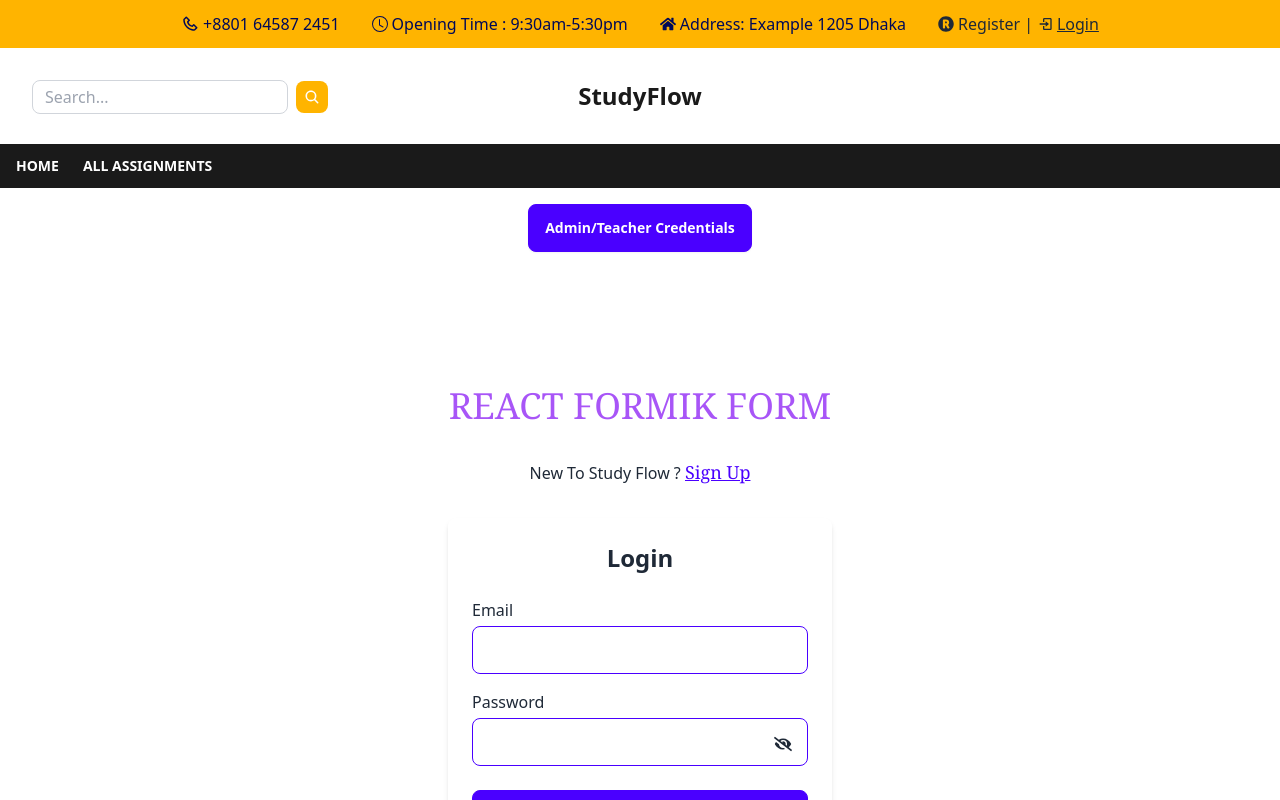
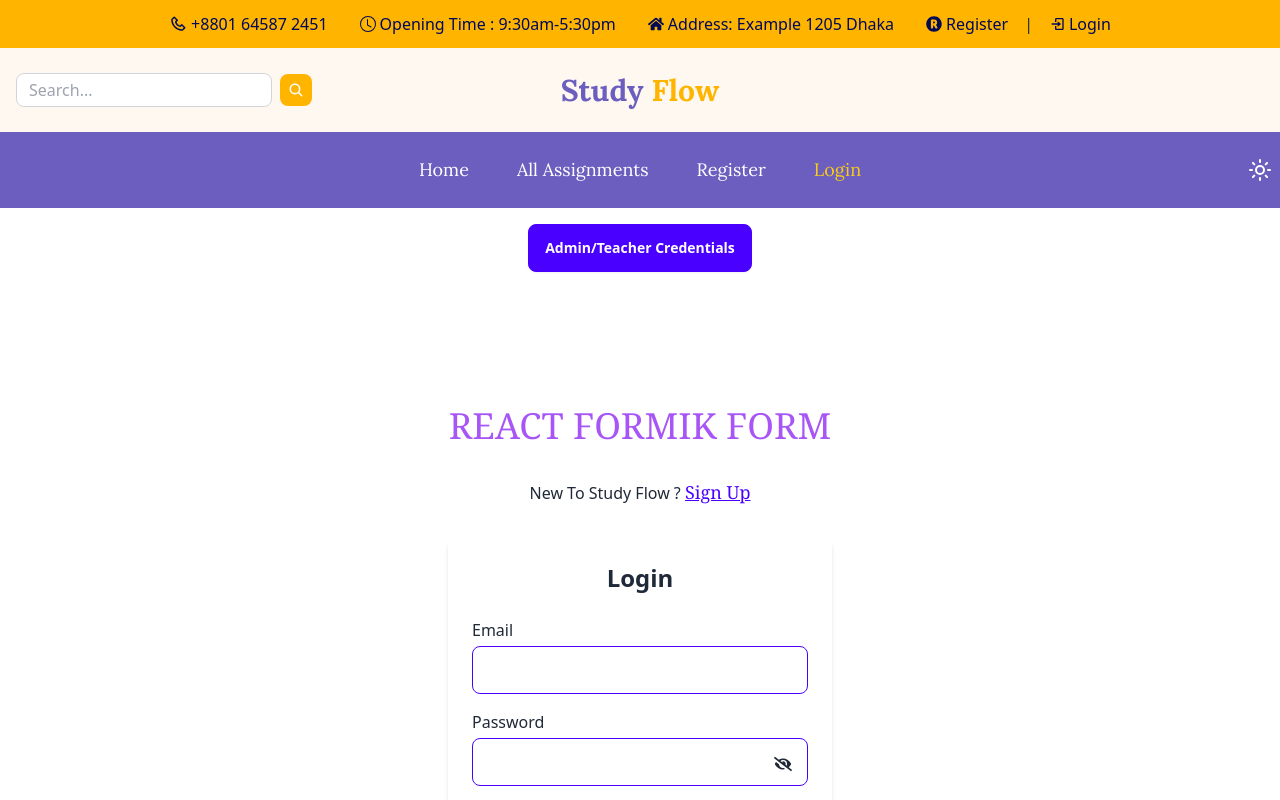
Before and after one commit to Sohelrana2815/study-flow-client, a React (Vite) app: page /login in a window 1280 px wide. Shown: the top 800 px of the page. Built offline with nearby package versions, Linux system fonts and the light colour scheme; no server answers.

Commit message:
i will fix a error which is cause by react helmet

```diff
--- a/src/Components/SectionTitle2/SectionTitle2.jsx
+++ b/src/Components/SectionTitle2/SectionTitle2.jsx
@@ -1,7 +1,7 @@
 const SectionTitle2 = ({ heading, subheading, className = "" }) => {
   return (
     <div>
-      <h2 className="text-2xl font-bold text-center">{heading}</h2>
+      <h2 className="text-2xl font-bold text-center font-lora">{heading}</h2>
       <p className="text-2xl font-bold">{subheading}</p>
     </div>
   );
--- a/src/Pages/Home/Banner/Banner.jsx
+++ b/src/Pages/Home/Banner/Banner.jsx
@@ -14,7 +14,7 @@ const Banner = () => {
   return (
     <div className="mt-16 pb-10">
       <SkeletonWrapper loading={loading} width={1280} height={800}>
-        <Carousel>
+        <Carousel showThumbs={false}>
           <div>
             <img src={banner1} className="rounded-lg" />
           </div>
--- a/src/Pages/Home/Home/Home.jsx
+++ b/src/Pages/Home/Home/Home.jsx
@@ -6,6 +6,8 @@ import Quote from "../Quote/Quote";
 import Features from "../Features/Features";
 import { useRef } from "react";
 import UsageGuide from "../UsageGuide/UsageGuide";
+import StudyGuideText from "../StudyGuideText/StudyGuideText";
+import OurServices from "../OurServices/OurServices";
 
 const Home = () => {
   // step 1.1 : Create a ref to target the AddStudyTasks section
@@ -25,6 +27,8 @@ const Home = () => {
         <title>Home Page</title>
       </Helmet>
       <Banner />
+      <StudyGuideText />
+      <OurServices />
       {/* step 1.3: pass scroll function as prop to Features */}
       <Features onGetStartedClick={scrollToAddStudyTasks} />
       {/* Step 1.4: Attach ref to the AddStudyTasks section */}
--- a/src/Shared/Navbar/Nav.jsx
+++ /dev/null
@@ -1,10 +0,0 @@
-
-const Nav = () => {
-    return (
-        <div>
-            navbar
-        </div>
-    );
-};
-
-export default Nav;
--- a/src/Shared/Navbar/Navbar.jsx
+++ b/src/Shared/Navbar/Navbar.jsx
@@ -1,80 +1,101 @@
 import { Link, NavLink } from "react-router-dom";
-import { IoSearch, IoMenuSharp } from "react-icons/io5";
+import { BiPhone, BiLogIn, BiMenu } from "react-icons/bi";
+import { BsClock } from "react-icons/bs";
+import { FaHome, FaRegistered } from "react-icons/fa";
+import { IoSearch } from "react-icons/io5";
 import { LuSun } from "react-icons/lu";
 import { GoMoon } from "react-icons/go";
 import useAuth from "../../Hooks/useAuth";
-import Swal from "sweetalert2";
 import useTheme from "../../Hooks/useTheme";
-import useAdmin from "../../Hooks/useAdmin";
-import { FaHome, FaPhone, FaRegistered } from "react-icons/fa";
-import { BsClock } from "react-icons/bs";
-import { BiLogIn, BiPhone } from "react-icons/bi";
 
 const Navbar = () => {
-  const { logout, user, loading } = useAuth();
+  const { user, logout } = useAuth();
   const { isDarkMode, toggleDarkMode } = useTheme();
-  const [isAdmin] = useAdmin();
 
   const handleLogout = () => {
-    Swal.fire({
-      title: "Are you sure?",
-      icon: "warning",
-      showCancelButton: true,
-      confirmButtonColor: "#3085d6",
-      cancelButtonColor: "#d33",
-      confirmButtonText: "Yes, Logout!",
-    }).then((result) => {
-      if (result.isConfirmed) {
+    if (window.confirm("Are you sure you want to logout?")) {
       logout();
-        Swal.fire({
-          title: "Logout Successfully!",
-          icon: "success",
-        });
+      alert("Logged out successfully!");
     }
-    });
   };
-
-  if (loading) {
-    return <p>Loading.....</p>;
-  }
 
   const navLinks = (
     <>
-      <li>
-        <NavLink to="/" className="text-white hover:text-gray-400">
+      <li className="lg:text-lg">
+        <NavLink
+          to="/"
+          className={({ isActive }) =>
+            isActive ? "text-yellow-400" : "text-white"
+          }
+        >
           Home
         </NavLink>
       </li>
       {user && (
-        <li>
+        <li className="lg:text-lg">
           <NavLink
             to="/createAssignments"
-            className="text-white hover:text-gray-400"
+            className={({ isActive }) =>
+              isActive ? "text-yellow-400" : "text-white"
+            }
           >
             Create Assignments
           </NavLink>
         </li>
       )}
-      <li>
-        <NavLink to="/assignments" className="text-white hover:text-gray-400">
+      <li className="lg:text-lg">
+        <NavLink
+          to="/assignments"
+          className={({ isActive }) =>
+            isActive ? "text-yellow-400" : "text-white"
+          }
+        >
           All Assignments
         </NavLink>
       </li>
-      {!isAdmin && user && (
-        <li>
+      {user ? null : (
+        <>
+          <li className="lg:text-lg">
+            <NavLink
+              to="/signUp"
+              className={({ isActive }) =>
+                isActive ? "text-yellow-400" : "text-white"
+              }
+            >
+              Register
+            </NavLink>
+          </li>
+          <li className="lg:text-lg">
+            <NavLink
+              to="/login"
+              className={({ isActive }) =>
+                isActive ? "text-yellow-400" : "text-white"
+              }
+            >
+              Login
+            </NavLink>
+          </li>
+        </>
+      )}
+      {!user?.isAdmin && user && (
+        <li className="lg:text-lg">
           <NavLink
             to="/dashboard/studentDashboard"
-            className="text-white hover:text-gray-400"
+            className={({ isActive }) =>
+              isActive ? "text-yellow-400" : "text-white"
+            }
           >
             Student Dashboard
           </NavLink>
         </li>
       )}
-      {isAdmin && (
-        <li>
+      {user?.isAdmin && (
+        <li className="lg:text-lg">
           <NavLink
             to="/dashboard/academyAdmin"
-            className="text-white hover:text-gray-400"
+            className={({ isActive }) =>
+              isActive ? "text-yellow-400" : "text-white"
+            }
           >
             Teacher&apos;s Panel
           </NavLink>
@@ -86,8 +107,7 @@ const Navbar = () => {
   return (
     <>
       {/* Top Layer */}
-      <div className="bg-[#FFB400] h-12 flex items-center justify-center gap-x-8">
-        {/* Phone */}
+      <div className="bg-[#FFB400] h-12 xl:flex items-center justify-center gap-x-8 hidden lg:flex">
         <p className="flex items-center text-[#000957] gap-x-1">
           <BiPhone className="text-lg" /> +8801 64587 2451
         </p>
@@ -98,27 +118,26 @@ const Navbar = () => {
           <FaHome /> Address: Example 1205 Dhaka
         </p>
 
-        {/* register/login */}
-
-        <div className="flex items-center gap-x-1">
-          <Link to="/signUp">
+        {user ? null : (
+          <div className="flex items-center gap-x-4">
+            <Link to="/signUp" className="text-[#000957] hover:text-gray-600">
               <p className="flex items-center gap-x-1">
                 <FaRegistered /> Register
               </p>
             </Link>
             <p>|</p>
-          <Link to="/login">
-            <p className="flex items-center gap-x-1 link">
+            <Link to="/login" className="text-[#000957] hover:text-gray-600">
+              <p className="flex items-center gap-x-1">
                 <BiLogIn /> Login
               </p>
             </Link>
           </div>
+        )}
       </div>
 
       {/* Middleware */}
-      <div className="relative">
-        {/* Searchbar */}
-        <div className="absolute top-1/3 left-8">
+      <div className="relative bg-[#FFF8F0] py-6">
+        <div className="absolute top-1/2 transform -translate-y-1/2 left-4 hidden md:block">
           <div className="flex items-center gap-2">
             <input
               type="text"
@@ -130,37 +149,64 @@ const Navbar = () => {
             </button>
           </div>
         </div>
-        <div className="flex items-center justify-center h-24">
-          <Link to="/" className="text-2xl font-bold text-[#1A1A1A]">
-            <p>StudyFlow</p>
+        <div className="flex items-center justify-center">
+          <Link to="/" className="text-3xl font-bold">
+            <p className="font-lora text-[#6C5EBF]">
+              Study <span className="text-[#FFB400]">Flow</span>
+            </p>
           </Link>
         </div>
       </div>
 
       {/* Bottom Layer */}
-      <div className="bg-[#1A1A1A] py-3">
-        <div className="container mx-auto px-4">
-          <div className="flex justify-between items-center">
-            <div className="lg:hidden">
-              <div className="dropdown dropdown-content">
-                <button
+      <div className="navbar bg-[#6C5EBF] font-lora text-white">
+        <div className="navbar-start">
+          <div className="dropdown">
+            <div
               tabIndex={0}
-                  className="text-white text-3xl focus:outline-none"
+              role="button"
+              className="lg:hidden text-3xl cursor-pointer"
             >
-                  <IoMenuSharp />
-                </button>
+              <BiMenu />
+            </div>
             <ul
               tabIndex={0}
-                  className="dropdown-content menu p-2 shadow bg-[#1A1A1A] rounded-box w-52"
+              className="menu menu-sm dropdown-content rounded-box z-[1] mt-3 w-52 p-2 shadow bg-[#6C5EBF] font-lora"
             >
               {navLinks}
             </ul>
           </div>
         </div>
-            <ul className="hidden lg:flex gap-6 text-sm uppercase font-semibold">
-              {navLinks}
+        <div className="navbar-center hidden lg:flex">
+          <ul className="menu menu-horizontal px-1 gap-4">{navLinks}</ul>
+        </div>
+        <div className="navbar-end flex items-center gap-4">
+          <button
+            onClick={toggleDarkMode}
+            className="text-2xl focus:outline-none"
+          >
+            {isDarkMode ? <GoMoon /> : <LuSun />}
+          </button>
+          {user && (
+            <div className="dropdown dropdown-end">
+              <div
+                tabIndex={0}
+                className="avatar cursor-pointer flex items-center gap-2"
+              >
+                <div className="w-10 rounded-full ring ring-primary ring-offset-base-100 ring-offset-2">
+                  <img src={user?.photoURL} alt="User Avatar" />
+                </div>
+              </div>
+              <ul
+                tabIndex={0}
+                className="menu menu-compact dropdown-content mt-3 p-2 shadow bg-base-100 rounded-box w-52"
+              >
+                <li>
+                  <button onClick={handleLogout}>Logout</button>
+                </li>
               </ul>
             </div>
+          )}
         </div>
       </div>
     </>
--- a/src/Shared/Navbar/NavbarData/NavbarData.js
+++ /dev/null
@@ -1,27 +0,0 @@
-export const NavbarMenu = [
-  {
-    id: 1,
-    title: "Home",
-    linK: "/",
-  },
-  {
-    id: 2,
-    title: "All Assignments",
-    linK: "/assignments",
-  },
-  {
-    id: 3,
-    title: "Create Assignments",
-    linK: "/createAssignments",
-  },
-  {
-    id: 4,
-    title: "Register",
-    linK: "/signUp",
-  },
-  {
-    id: 5,
-    title: "Login",
-    linK: "/login",
-  },
-];
--- a/src/index.css
+++ b/src/index.css
@@ -1,3 +1,5 @@
+@import url("https://fonts.googleapis.com/css2?family=Lora:ital,wght@0,400..700;1,400..700&display=swap");
+
 @tailwind base;
 @tailwind components;
 @tailwind utilities;
--- a/tailwind.config.js
+++ b/tailwind.config.js
@@ -3,7 +3,11 @@ export default {
   darkMode: "class",
   content: ["./index.html", "./src/**/*.{js,ts,jsx,tsx}"],
   theme: {
-    extend: {},
+    extend: {
+      fontFamily: {
+        lora: ["Lora", "serif"],
+      },
+    },
   },
   plugins: [
     // eslint-disable-next-line no-undef
```
Also changed, not shown: src/Pages/Home/Features/FeaturesCard.jsx (+16 -8 lines), src/Pages/Home/OurServices/OurServices.jsx (added, +76 -0 lines), src/Pages/Home/StudyGuideText/StudyGuideText.jsx (added, +32 -0 lines). Lines whose indentation alone changed are shown as unchanged.
